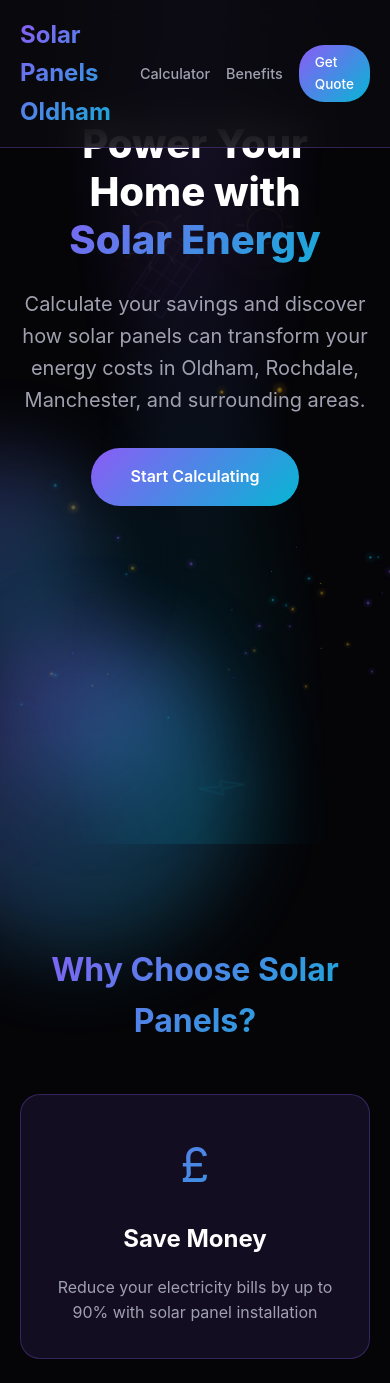
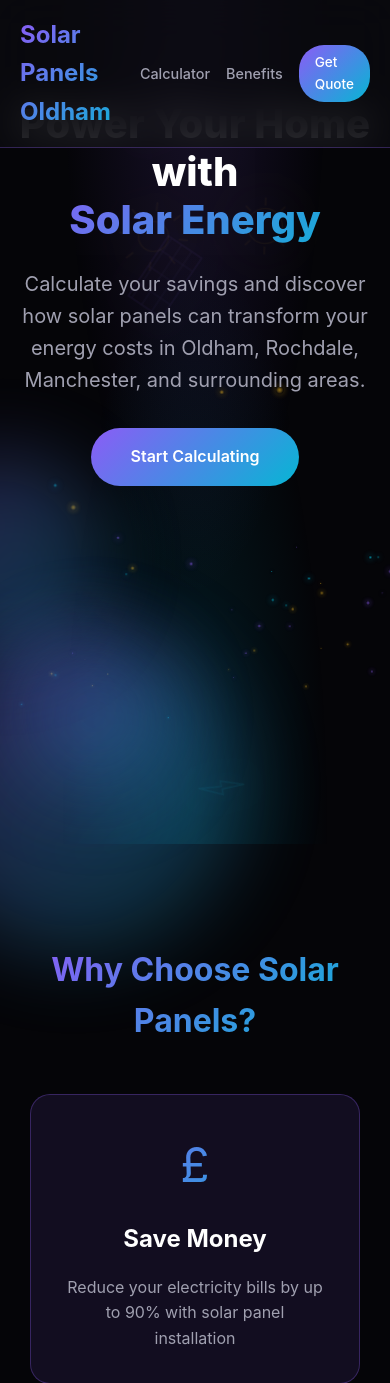
Before and after one commit to Devall-Digital/solar-panels-oldham, a PHP site: page / in a window 390 px wide; the page is wider, and only the part inside the window is pictured. Shown: the top 1383 px of that part. Run offline with PHP 8.4, Linux system fonts and the light colour scheme.

Commit message:
Improve responsive layout and prevent horizontal scroll
Added width, max-width, and overflow-x: hidden styles to html, body, and key sections in styles.css to ensure full-width layout and prevent unwanted horizontal scrolling. Updated viewport meta tag in index.html to set maximum-scale for better mobile experience. Enhanced container and section padding for improved responsiveness on small screens.

```diff
--- a/index.html
+++ b/index.html
@@ -3,7 +3,7 @@
 <!-- Updated: Full design elements deployment -->
 <head>
     <meta charset="UTF-8">
-    <meta name="viewport" content="width=device-width, initial-scale=1.0">
+    <meta name="viewport" content="width=device-width, initial-scale=1.0, maximum-scale=5.0">
     <meta name="description" content="Calculate your solar panel savings in Oldham, Rochdale, Manchester, and surrounding areas. Get instant quotes for solar panel installation with our interactive calculator. Updated deployment test.">
     <meta name="keywords" content="solar panels Oldham, solar panels Rochdale, solar panels Manchester, solar panel calculator, solar installation Oldham, renewable energy Oldham">
     <meta name="author" content="Solar Panels Oldham">
--- a/styles.css
+++ b/styles.css
@@ -22,6 +22,9 @@
 
 html {
     scroll-behavior: smooth;
+    width: 100%;
+    max-width: 100%;
+    overflow-x: hidden;
 }
 
 body {
@@ -30,12 +33,23 @@ body {
     color: var(--text-primary);
     line-height: 1.6;
     overflow-x: hidden;
+    width: 100%;
+    max-width: 100%;
+    position: relative;
 }
 
 .container {
     max-width: 1200px;
     margin: 0 auto;
     padding: 0 20px;
+    width: 100%;
+    box-sizing: border-box;
+}
+
+@media (max-width: 640px) {
+    .container {
+        padding: 0 15px;
+    }
 }
 
 /* Animated Background */
@@ -371,6 +385,8 @@ body {
     position: relative;
     opacity: 0;
     animation: fadeInUp 1s ease forwards;
+    width: 100%;
+    box-sizing: border-box;
 }
 
 @keyframes fadeInUp {
@@ -518,6 +534,10 @@ body {
     padding: 100px 0;
     opacity: 0;
     animation: fadeInUp 1s ease forwards;
+    width: 100%;
+    max-width: 100%;
+    box-sizing: border-box;
+    overflow-x: hidden;
 }
 
 .section-title {
@@ -592,6 +612,10 @@ body {
     padding: 100px 0;
     opacity: 0;
     animation: fadeInUp 1s ease forwards;
+    width: 100%;
+    max-width: 100%;
+    box-sizing: border-box;
+    overflow-x: hidden;
 }
 
 .calculator-wrapper {
@@ -967,6 +991,10 @@ body {
     padding: 100px 0;
     opacity: 0;
     animation: fadeInUp 1s ease forwards;
+    width: 100%;
+    max-width: 100%;
+    box-sizing: border-box;
+    overflow-x: hidden;
 }
 
 .quote-form-container {
@@ -1145,6 +1173,12 @@ textarea.form-input {
 }
 
 @media (max-width: 640px) {
+    html, body {
+        width: 100%;
+        overflow-x: hidden;
+        position: relative;
+    }
+
     .nav-links {
         gap: 1rem;
         font-size: 0.9rem;
@@ -1165,6 +1199,17 @@ textarea.form-input {
 
     .results-grid-compact {
         grid-template-columns: repeat(2, 1fr);
+    }
+
+    .hero {
+        padding: 100px 15px 40px;
+    }
+
+    .benefits,
+    .calculator-section,
+    .quote-section {
+        padding-left: 15px;
+        padding-right: 15px;
     }
 
     .result-card-compact .result-value {
```
